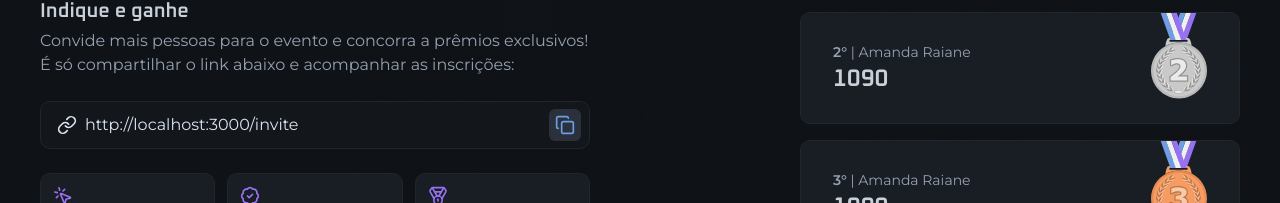
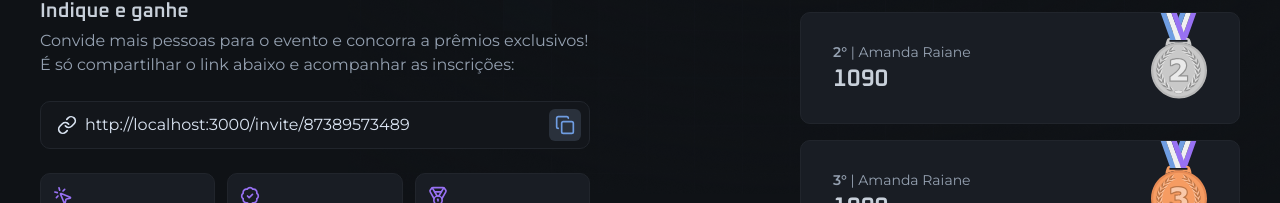
Before and after one commit to amandaraiane/connect-web, a Next.js app: page /invite in a window 1280 px wide. Shown: the part 352-555 px from the top of the page. Built offline with nearby package versions, Linux system fonts and the light colour scheme.

Commit message:
chore: create link copy function

```diff
--- a/src/app/invite/invite-link-input.tsx
+++ b/src/app/invite/invite-link-input.tsx
@@ -1,17 +1,25 @@
+"use client";
+
 import { IconButton } from "@/components/icon-button";
 import { InputField, InputIcon, InputRoot } from "@/components/input";
 import { Copy, Link } from "lucide-react";
 
-export function InviteLinkInput() {
+interface InviteLinkInputProps {
+  inviteLink: string;
+}
+export function InviteLinkInput({ inviteLink }: InviteLinkInputProps) {
+  function copyInviteLink() {
+    navigator.clipboard.writeText(inviteLink);
+  }
   return (
     <InputRoot>
       <InputIcon>
         <Link className="size-5" />
       </InputIcon>
 
-      <InputField readOnly defaultValue="http://localhost:3000/invite" />
+      <InputField readOnly defaultValue={inviteLink} />
 
-      <IconButton className="-mr-2">
+      <IconButton className="-mr-2" onClick={copyInviteLink}>
         <Copy className="size-5" />
       </IconButton>
     </InputRoot>
--- a/src/app/invite/page.tsx
+++ b/src/app/invite/page.tsx
@@ -5,6 +5,7 @@
 import { InviteLinkInput } from "./invite-link-input";
 
 export default function InvitePage() {
+  const inviteLink = "http://localhost:3000/invite/87389573489";
   return (
     <div className="min-h-dvh flex items-center justify-between gap-16 flex-col md:flex-row">
       <div className="flex flex-col gap-10 w-full max-w-[550px]">
@@ -28,7 +29,7 @@
               inscrições:
             </p>
           </div>
-          <InviteLinkInput />
+          <InviteLinkInput inviteLink={inviteLink} />
           <Stats />
         </div>
       </div>
```
